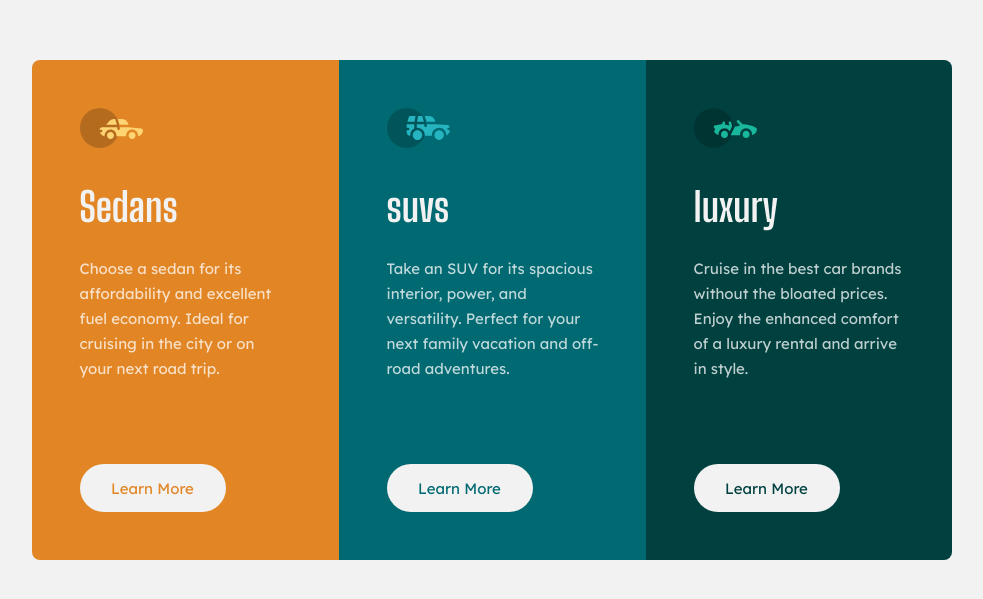
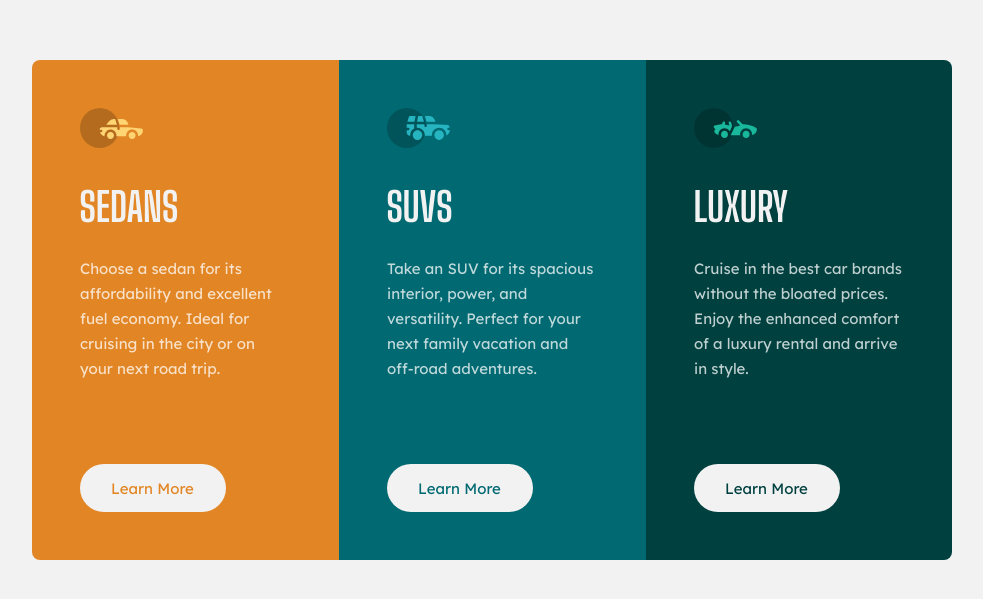
Before and after one commit to Gen2micky1/Project-9, a plain HTML site: page index.html in a window 1280 px wide. Shown: the part 111-710 px from the top of the page, without its empty margins (148-1131 px from the left). Drawn offline with Linux system fonts and the light colour scheme.

Commit message:
i update the CSS file.

```diff
--- a/main.css
+++ b/main.css
@@ -122,6 +122,7 @@ a:any-link {
 .cars-product__titles {
   font: var(--TITLE);
   color: var(--TITLE-AND-BG);
+  text-transform: uppercase;
 }
 
 .cars-product__subtext {
@@ -202,7 +203,7 @@ a:any-link {
   }
 
   .cars-product__subtext {
-    margin-bottom: 5.1875rem;
+    margin: 0rem auto 5.1875rem .0313rem;
   }
 
 }
```
